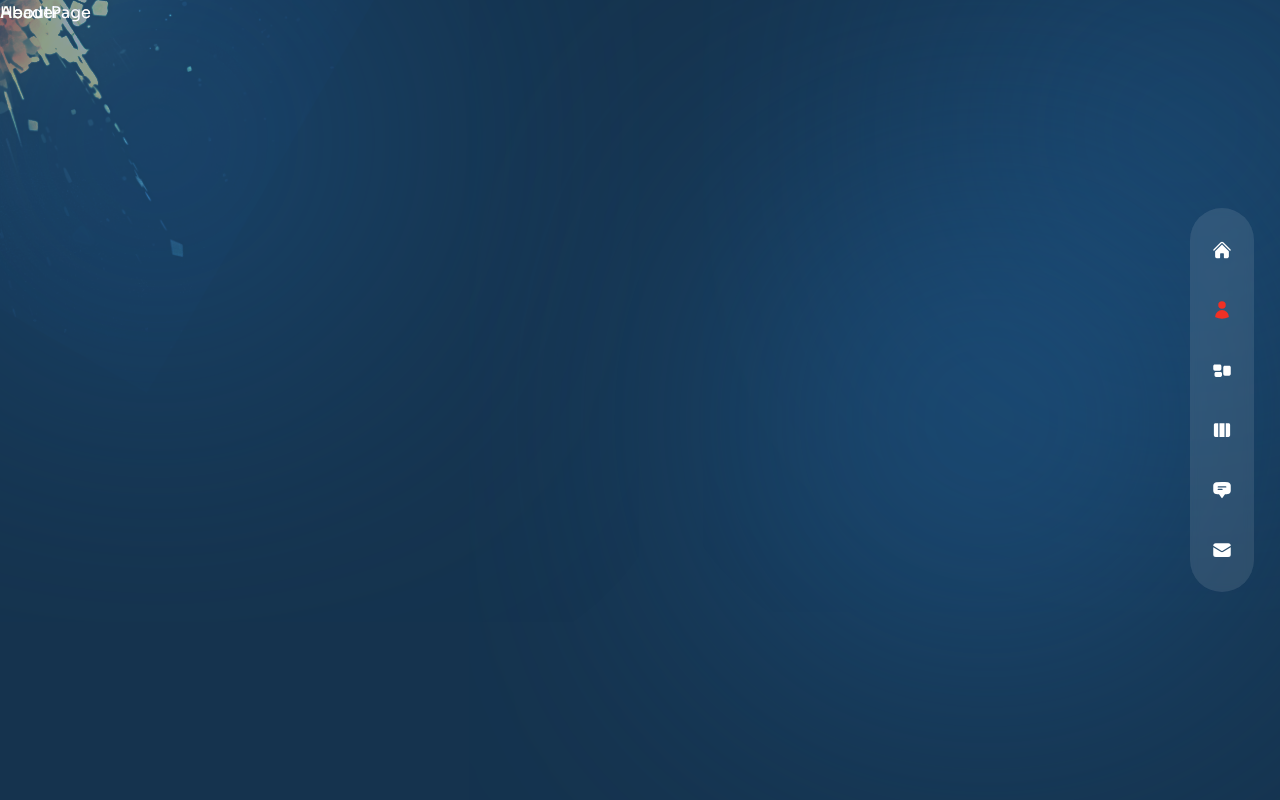
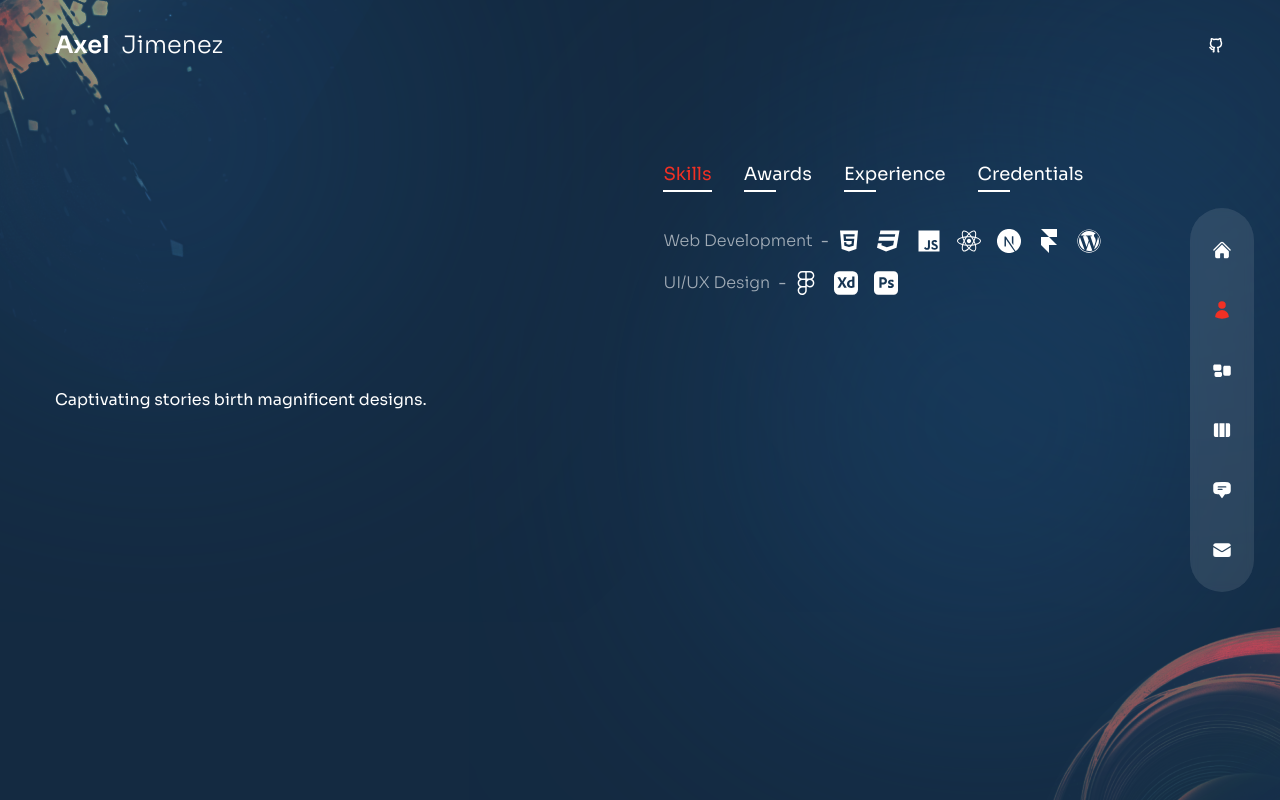
Before and after one commit to Axely7/Axel-App, a Next.js app: page /about in a window 1280 px wide. Built offline with nearby package versions, Linux system fonts and the light colour scheme.

Commit message:
working in about page

```diff
--- a/components/Avatar.tsx
+++ b/components/Avatar.tsx
@@ -3,13 +3,13 @@ import React from "react";
 
 export const Avatar = () => {
   return (
-    <div className="hidden xl:flex xl:max-w-none">
+    <div className="sm:hidden xl:flex xl:justify-center xl:mt-60">
       <Image
-        src={"/avatar.png"}
-        width={737}
-        height={678}
+        src={"/logo.png"}
+        width={220}
+        height={40}
         alt=""
-        className="opacity-20 translate-z-0 w-full h-full"
+        className="bg-opacity-100 translate-z-0 rounded-xl h-64 w-64"
       />
     </div>
   );
--- a/components/Circle.tsx
+++ b/components/Circle.tsx
@@ -1,5 +1,16 @@
+import Image from "next/image";
 import React from "react";
 
 export const Circle = () => {
-  return <div>Circle</div>;
+  return (
+    <div className="w-[200px] xl:w-[300px] absolute -right-16 -bottom-2 mix-blend-color-dodge animate-pulse duration-75 z-10">
+      <Image
+        src={"/circles.png"}
+        width={260}
+        height={200}
+        className="w-full h-full"
+        alt=""
+      />
+    </div>
+  );
 };
--- a/components/Header.tsx
+++ b/components/Header.tsx
@@ -1,5 +1,22 @@
+import Image from "next/image";
+import Link from "next/link";
 import React from "react";
+import { Socials } from "./Socials";
 
 export const Header = () => {
-  return <header className="absolute z-30 w-full">Header</header>;
+  return (
+    <header className="absolute z-30 w-full flex items-center px-16 xl:px-0 xl:h-[90px]">
+      <div className="container mx-auto">
+        <div className="flex flex-col lg:flex-row justify-between items-center gap-y-6 py-8">
+          <Link href={"/"}>
+            <div className="flex space-x-3">
+              <p className="text-2xl font-semibold text-white">Axel </p>
+              <p className="text-2xl text-white">Jimenez</p>
+            </div>
+          </Link>
+          <Socials />
+        </div>
+      </div>
+    </header>
+  );
 };
--- a/components/Socials.tsx
+++ b/components/Socials.tsx
@@ -1,5 +1,13 @@
+import Link from "next/link";
 import React from "react";
+import { RiGithubLine } from "react-icons/ri";
 
 export const Socials = () => {
-  return <div>Socials</div>;
+  return (
+    <div className="flex items-center gap-x-5 text-lg">
+      <Link href={""} className="hover:text-accent transition-all duration-300">
+        <RiGithubLine />
+      </Link>
+    </div>
+  );
 };
--- a/pages/about/index.tsx
+++ b/pages/about/index.tsx
@@ -1,4 +1,7 @@
-import React from "react";
+import { Avatar } from "@/components/Avatar";
+import { Circle } from "@/components/Circle";
+import React, { useState } from "react";
+import { motion } from "framer-motion";
 import {
   FaHtml5,
   FaCss3,
@@ -14,6 +17,7 @@ import {
   SiAdobexd,
   SiAdobephotoshop,
 } from "react-icons/si";
+import { fadeIn } from "../../variants";
 
 const aboutData = [
   {
@@ -91,7 +95,75 @@ const aboutData = [
 ];
 
 const AboutPage = () => {
-  return <div>AboutPage</div>;
+  const [index, setIndex] = useState<number>(0);
+
+  return (
+    <div className="h-full bg-primary/30 py-32 text-center xl:text-left">
+      <Circle />
+      <motion.div
+        variants={fadeIn("right", 0.2)}
+        initial="hidden"
+        animate="show"
+        exit={"hidden"}
+        className="hidden xl:flex absolute bottom-0 -left-[370px]"
+      >
+        <Avatar />
+      </motion.div>
+      <div className="container mx-auto h-full flex flex-col items-center xl:flex-row gap-x-6">
+        <div className="flex-1 flex flex-col justify-center">
+          <h2>
+            Captivating <span>stories birth magnificent designs.</span>
+          </h2>
+        </div>
+        <div className="flex flex-col w-full xl:max-w-[48%] h-[480px]">
+          <div className="flex gap-x-4 xl:gap-x-8 mx-auto xl:mx-0 mb-4">
+            {aboutData.map((item, itemIndex) => {
+              return (
+                <div
+                  key={itemIndex}
+                  className={`${
+                    index === itemIndex &&
+                    "text-accent after:w-[100%] after:bg-accent after:transition-all after:duration-300"
+                  } cursor-pointer capitalize xl:text-lg relative after:w-8 after:h-[2px] after:bg-white after:absolute after:-bottom-1 after:left-0`}
+                  onClick={() => setIndex(itemIndex)}
+                >
+                  {item.title}
+                </div>
+              );
+            })}
+          </div>
+          <div className="py-2 xl:py-6 flex flex-col gap-y-2 xl:gap-y-4 items-center xl:items-start">
+            {aboutData[index].info.map((item, itemIndex) => {
+              return (
+                <div
+                  key={itemIndex}
+                  className="flex-1 flex flex-col md:flex-row max-w-max gap-x-2 items-center text-white/60"
+                >
+                  <div className="font-light mb-2 md:mb-0">{item.title}</div>
+                  <div className="hidden md:flex">-</div>
+                  {"stage" in item ? <div>{item.stage}</div> : null}
+                  <div className="flex gap-x-4">
+                    {"icons" in item
+                      ? item.icons?.map((icon, itemIndex) => {
+                          return (
+                            <div
+                              key={itemIndex}
+                              className="text-2xl text-white"
+                            >
+                              {icon}
+                            </div>
+                          );
+                        })
+                      : null}
+                  </div>
+                </div>
+              );
+            })}
+          </div>
+        </div>
+      </div>
+    </div>
+  );
 };
 
 export default AboutPage;
--- a/pages/index.tsx
+++ b/pages/index.tsx
@@ -8,7 +8,7 @@ import { fadeIn } from "../variants";
 
 export default function Home() {
   return (
-    <div className="bg-primary/60 h-full">
+    <div className=" h-full">
       <div className="w-full h-full bg-gradient-to-r from-primary/10 via-black/30 to-black/10">
         <div className="text-center flex flex-col justify-center xl:pt-40 xl:text-left h-full container mx-auto">
           <motion.h1
@@ -48,7 +48,7 @@ export default function Home() {
         </div>
       </div>
       <div className="w-[1200px] h-full absolute right-0 bottom-0">
-        <div className="bg-none xl:bg-explosion xl:bg-cover xl:bg-right xl:bg-no-repeat w-full h-full absolute mix-blend-color-dodge translate-z-0">
+        <div className=" w-full h-full absolute mix-blend-color-dodge ">
           <ParticlesContainer />
           <motion.div
             variants={fadeIn("up", 0.5)}
@@ -58,7 +58,7 @@ export default function Home() {
             transition={{ duration: 1, ease: "easeInOut" }}
             className="w-full h-full max-w-[737px] max-h-[678px] absolute -bottom-32 lg:bottom-0 lg:right-[8%]"
           >
-            {/* <Avatar /> */}
+            <Avatar />
           </motion.div>
         </div>
       </div>
```
Also changed, not shown: public/logo.png (added), public/logo.svg (deleted).
